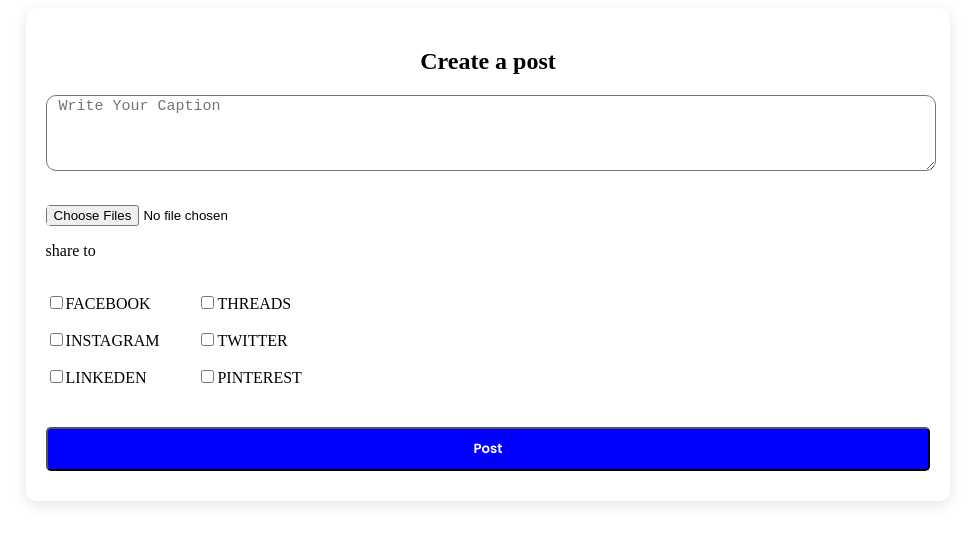
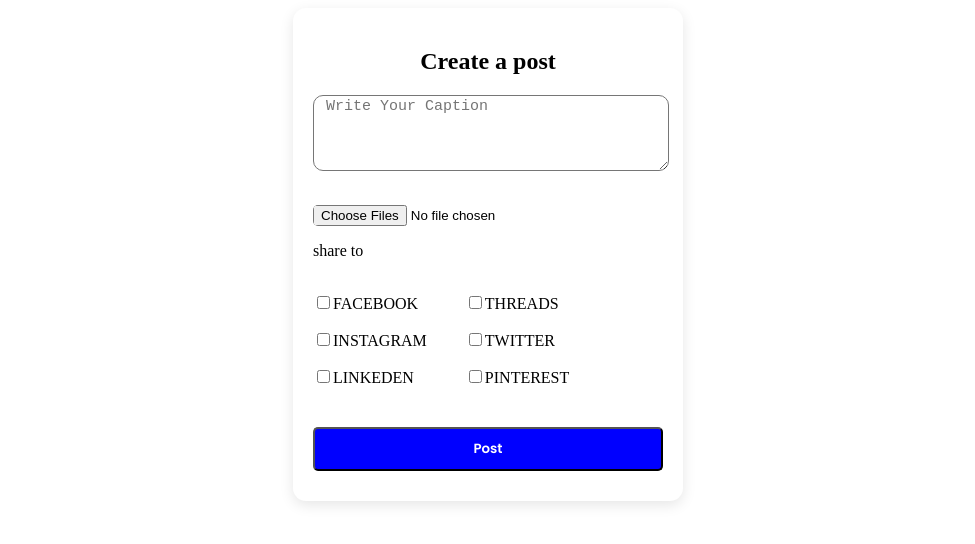
Before and after one commit to klint-techz/Unipost, a plain HTML site: page index.html in a window 1280 px wide. Shown: the whole page, without its empty margins (152-1127 px from the left). Drawn offline with Linux system fonts and the light colour scheme.

Commit message:
Update style.css

```diff
--- a/style.css
+++ b/style.css
@@ -12,9 +12,9 @@ body{body{
 .container{
     background-color: white;
     padding: 20px;
-    border-radius: 10px;
+    border-radius: 13px;
     box-shadow: 0 4px 14px rgba(0,0,0,0.1);
-    width: 70%;
+    width: 350px;
     justify-content: center;
     margin: 0 auto;
 }
```
